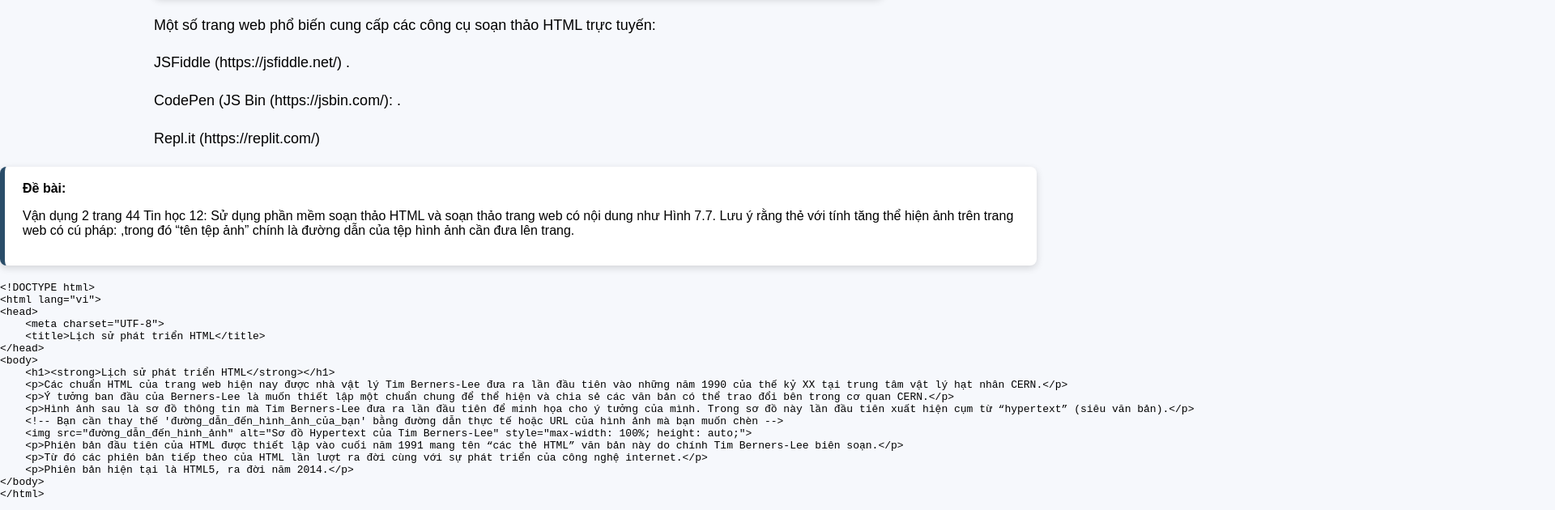
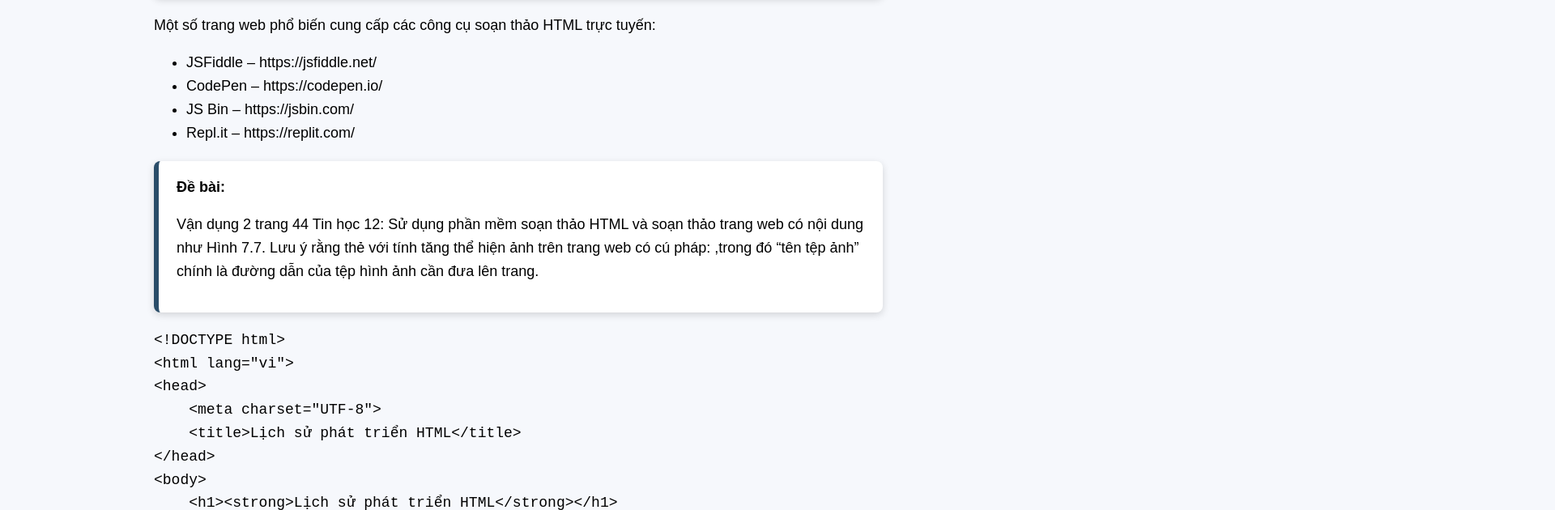
Before and after one commit to thanhphuong290908-stack/b-i-7, a plain HTML site: page index.html in a window 1280 px wide. Shown: the part 1838-2468 px from the top of the page at 81% size, 1920 px wide, since content can reach past the window. Drawn offline with Linux system fonts and the light colour scheme.

Commit message:
Update index.html

```diff
--- a/index.html
+++ b/index.html
@@ -94,7 +94,7 @@
         <b>Đề bài:</b>
           <P>Luyện tập 1 trang 44 Tin học 12: Tìm ví dụ về phần tử HTML không thể lồng, tức là không thể có quan hệ cha con trong cây thông tin của trang web.
 </P>
-
+    <p>
      <pre>
 &lt;!DOCTYPE html&gt;
 &lt;html lang="en"&gt;
@@ -108,7 +108,7 @@
 &lt;/body&gt;
 &lt;/html&gt;
      </pre>
-
+    </p>
     </div>
 
       <div class="problem-box">
@@ -145,23 +145,18 @@ html
     <h2>VẬN DỤNG</h2>
 
     <div class="problem-box">
-        <b>Đề bài:</b>
-      <p>Vận dụng 1 trang 44 Tin học 12: Em hãy tìm trên mạng các trang web hỗ trợ soạn thảo HTML trực tuyến</p>
-
-    </div>
-
-    <p>
- <p>Một số trang web phổ biến cung cấp các công cụ soạn thảo HTML trực tuyến:</p>
- <p>JSFiddle (https://jsfiddle.net/) .</p>
- <p>CodePen (JS Bin (https://jsbin.com/): .</p>
- <p>Repl.it (https://replit.com/)</p>
-
-
-
-    </p>
-
+    <b>Đề bài:</b>
+    <p>Vận dụng 1 trang 44 Tin học 12: Em hãy tìm trên mạng các trang web hỗ trợ soạn thảo HTML trực tuyến</p>
 </div>
 
+<p>Một số trang web phổ biến cung cấp các công cụ soạn thảo HTML trực tuyến:</p>
+
+<ul>
+    <li>JSFiddle – https://jsfiddle.net/</li>
+    <li>CodePen – https://codepen.io/</li>
+    <li>JS Bin – https://jsbin.com/</li>
+    <li>Repl.it – https://replit.com/</li>
+</ul>
 
    <div class="problem-box">
         <b>Đề bài:</b>
```
